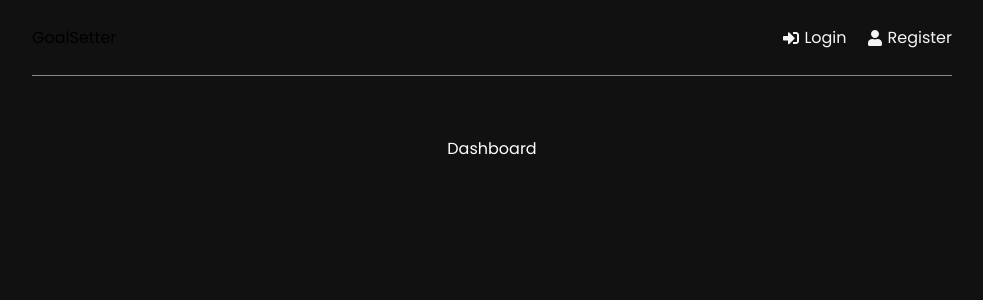
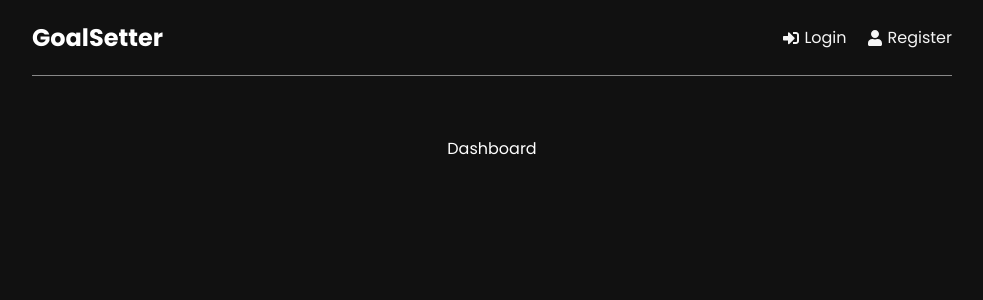
Before and after one commit to Horlakz/goals-app, a React (Create React App) app in the folder frontend/: page / in a window 1280 px wide. Shown: the top 300 px of the page, without its empty margins (148-1131 px from the left). Built offline with nearby package versions, Linux system fonts and the light colour scheme.

Commit message:
styled the header

```diff
--- a/frontend/src/index.css
+++ b/frontend/src/index.css
@@ -54,8 +54,10 @@ h3 {
   margin-bottom: 60px;
 }
 
-header .logo {
-  color: whitesmoke;
+header .logo a {
+  color: #fff;
+  font-weight: 700;
+  font-size: 1.5rem;
 }
 
 .header ul {
```
